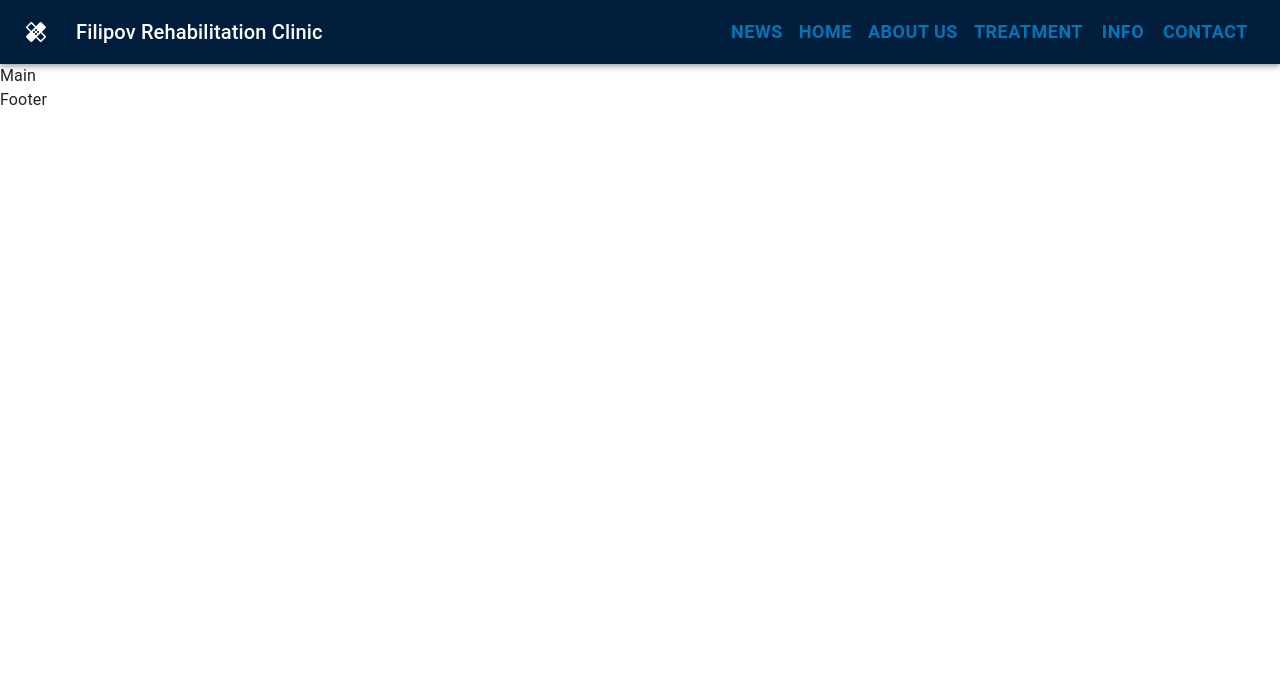
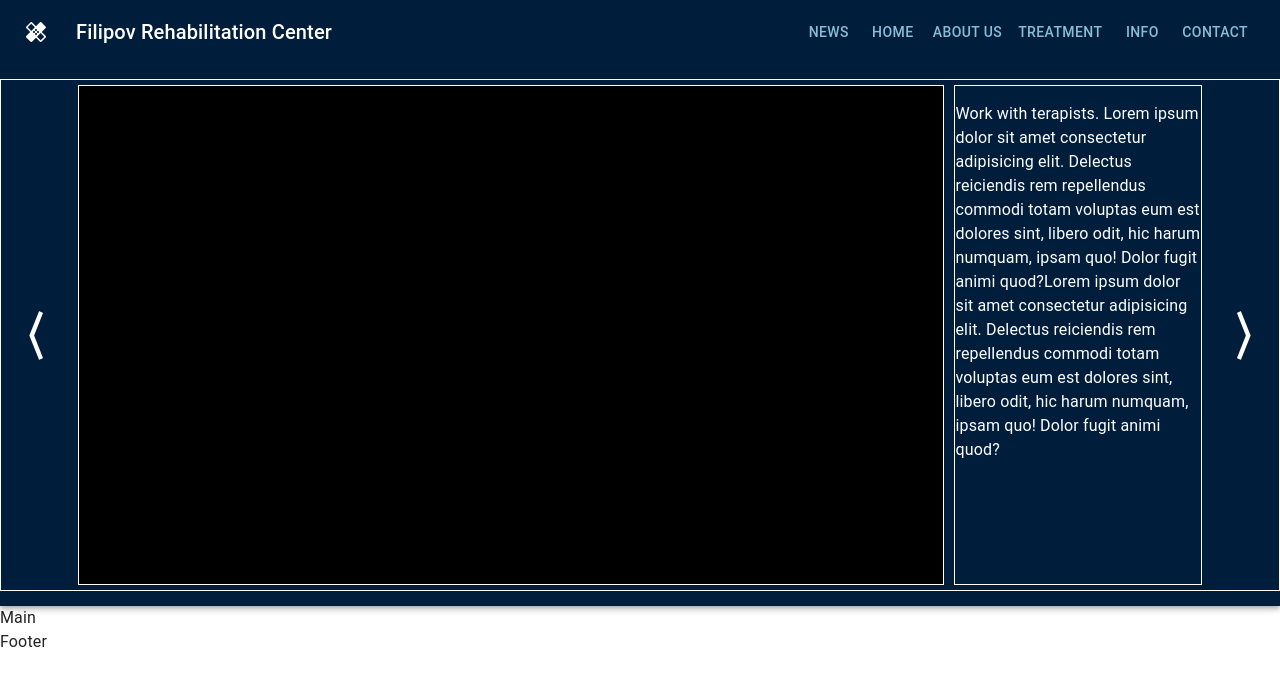
Before and after one commit to filipovandrij/rehabilitation, a React (Create React App) app: page / in a window 1280 px wide. Shown: the top 686 px of the page. Built offline with nearby package versions, Linux system fonts and the light colour scheme.

Commit message:
make tamplate of slider

```diff
--- a/package.json
+++ b/package.json
@@ -18,6 +18,7 @@
     "react-dom": "^18.2.0",
     "react-scripts": "5.0.1",
     "sass": "^1.58.1",
+    "swiper": "^9.0.5",
     "typescript": "^4.9.5",
     "web-vitals": "^2.1.4"
   },
--- a/src/components/Menu/Menu.scss
+++ b/src/components/Menu/Menu.scss
@@ -1,5 +1,33 @@
 .btn {
-    color: #0075b7;
-    font-weight: 700;
-    font-size: 18px;
+    color: #88bcda;
 }
+
+.slide {
+    margin: 15px 0;
+    width: 100%;
+    border: solid #fff 1px;
+    display: flex;
+
+    .picture_slide {
+        background-color: black;
+        width: 70%;
+        height: 500px;
+        margin: 5px;
+        border: solid #fff 1px;
+    }
+    .text_slide {
+        margin: 5px;
+        border: solid #fff 1px;
+        width: 20%;
+    }
+
+    .left_btn,
+    .right_btn {
+        width: 5%;
+        margin: 5px;
+        font-size: 50px;
+        display: flex;
+        align-items: center;
+        justify-content: center;
+    }
+}
--- a/src/container/Header/Header.scss
+++ b/src/container/Header/Header.scss
@@ -1,3 +1,8 @@
 .app-bar {
     background-color: #001e3c;
 }
+
+.slider {
+    width: 800px;
+    height: 300px;
+}
--- a/src/container/Header/Header.tsx
+++ b/src/container/Header/Header.tsx
@@ -21,10 +21,32 @@ const Header = (props: Props) => {
                     <HealingIcon></HealingIcon>
                 </IconButton>
                 <Typography variant="h6" component="div" sx={{ flexGrow: 1 }}>
-                    Filipov Rehabilitation Clinic
+                    Filipov Rehabilitation Center
                 </Typography>
                 <Menu></Menu>
             </Toolbar>
+            <Typography>
+                <div className="slide">
+                    <div className="left_btn">⟨</div>
+                    <div className="picture_slide">
+                        <img src="" alt="" />
+                    </div>
+                    <div className="text_slide">
+                        <p>
+                            Work with terapists. Lorem ipsum dolor sit amet
+                            consectetur adipisicing elit. Delectus reiciendis
+                            rem repellendus commodi totam voluptas eum est
+                            dolores sint, libero odit, hic harum numquam, ipsam
+                            quo! Dolor fugit animi quod?Lorem ipsum dolor sit
+                            amet consectetur adipisicing elit. Delectus
+                            reiciendis rem repellendus commodi totam voluptas
+                            eum est dolores sint, libero odit, hic harum
+                            numquam, ipsam quo! Dolor fugit animi quod?
+                        </p>
+                    </div>
+                    <div className="right_btn">⟩</div>
+                </div>
+            </Typography>
         </AppBar>
     )
 }
```
Also changed, not shown: 1 other file (tests, documents, lock files or other folders).
